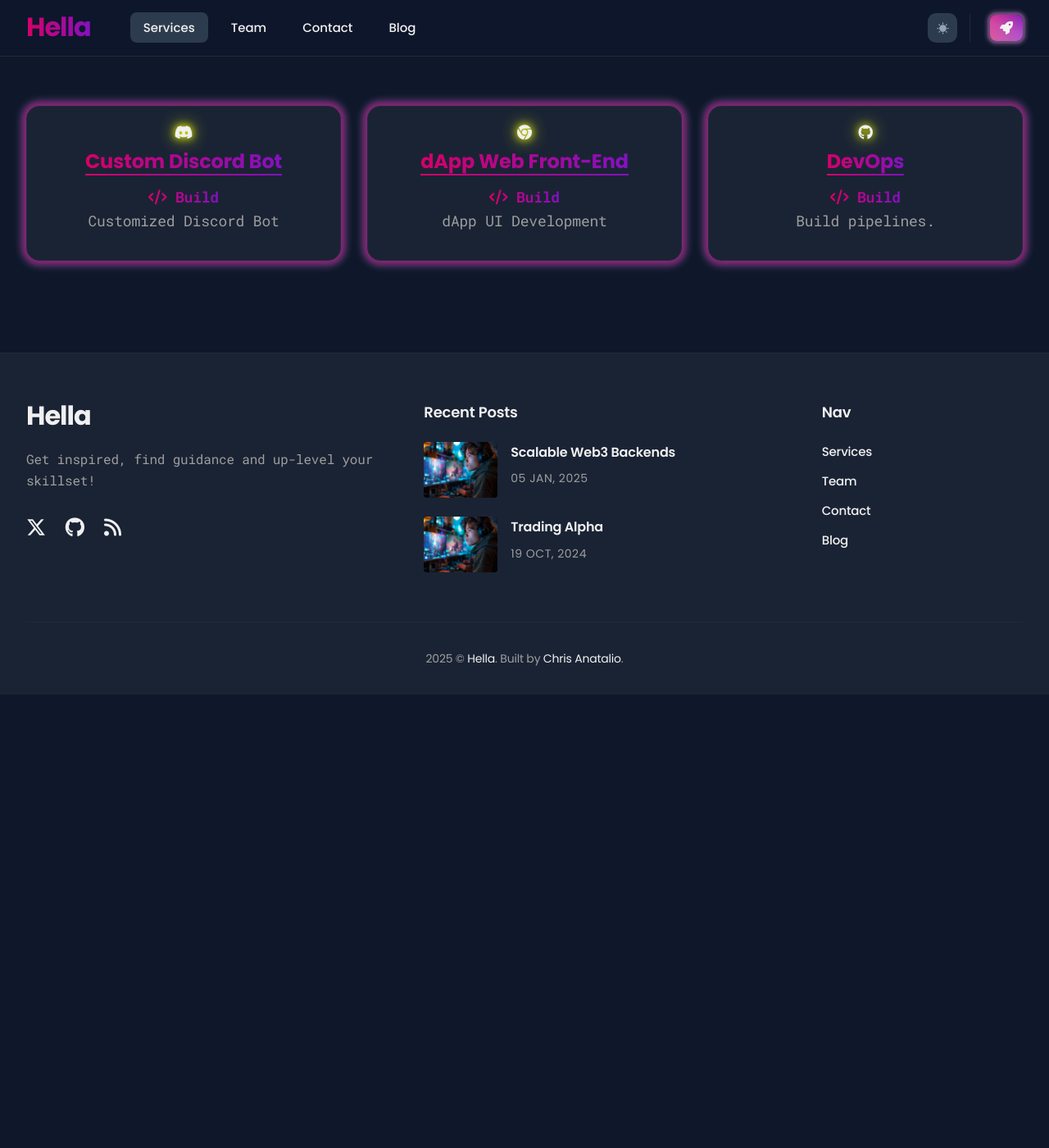
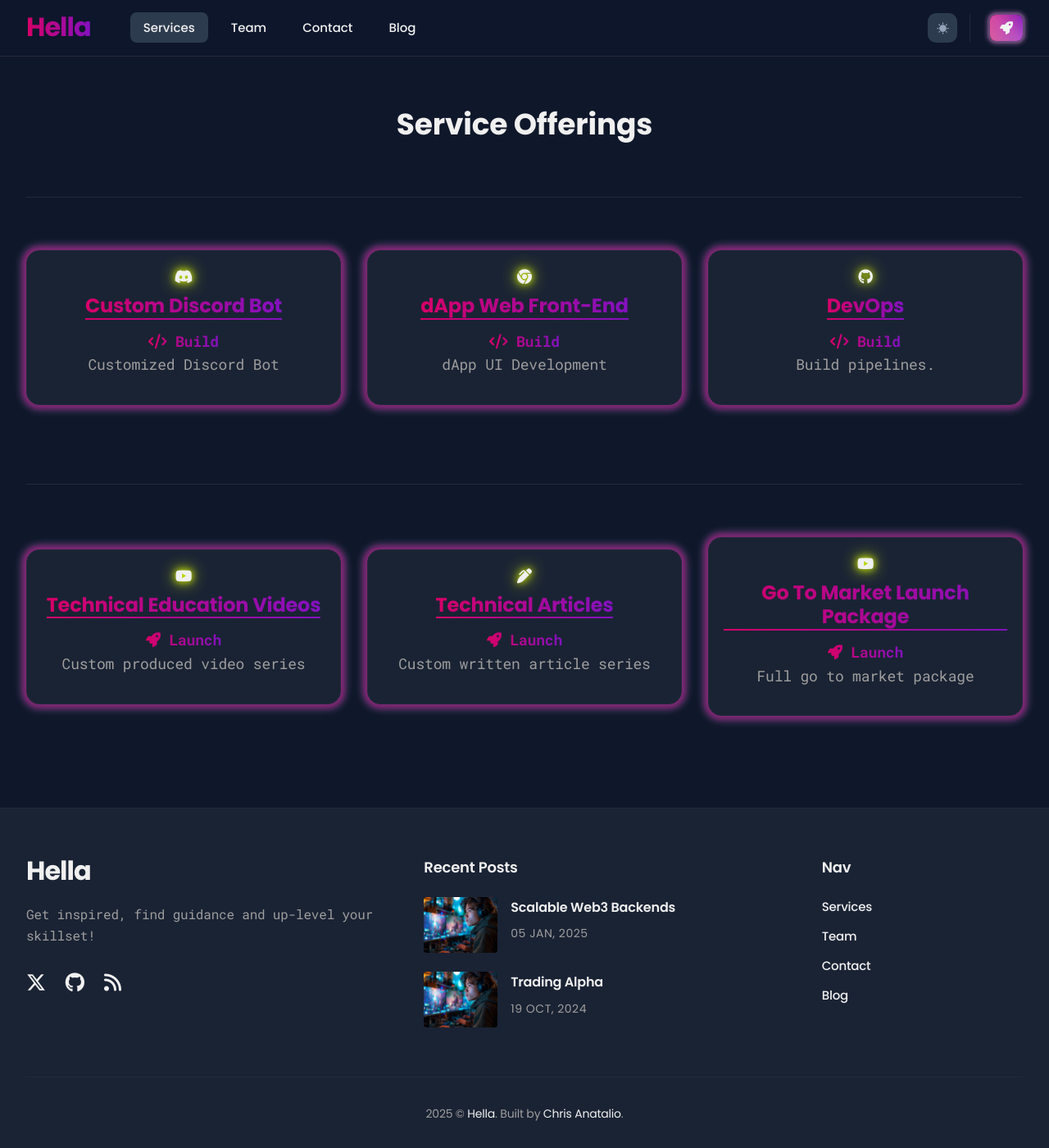
Before and after one commit to hella-web3/hella-site-base, a Jekyll site: the page built from _pages/services.html, in a window 1280 px wide and 1400 px high. Shown: the whole window at 82% size. Built offline with Jekyll 4.4.1, drawn with Linux system fonts in a browser that asks for light colours.

Commit message:
Update services and remove unused stuff

```diff
--- a/_includes/img.html
+++ /dev/null
@@ -1,6 +0,0 @@
-<figure class="gallery__image">
-  <img src="{{ include.src }}" loading="lazy" alt="{{ include.alt | default: '' }}">
-  {% if include.caption %}
-  <figcaption class="gallery__image__caption">{{ include.caption }}</figcaption>
-  {% endif %}
-</figure>
--- a/_pages/blog.html
+++ b/_pages/blog.html
@@ -1,6 +1,6 @@
 ---
 layout: default
-title: Archive
+title: Topic Zero Blog
 permalink: /blog/
 ---
 
--- a/_pages/services.html
+++ b/_pages/services.html
@@ -10,6 +10,12 @@
 <section class="section services-page">
   <div class="container">
     <div class="section__inner">
+        <div class="row">
+            <div class="col col-12 col-d-12">
+                <h1>Service Offerings</h1>
+                <hr/>
+            </div>
+        </div>
       <div class="row">
 
           <div class="col col-4 col-d-12">
@@ -81,6 +87,84 @@
               </section>
           </div>
       </div>
+
+        <div class="row">
+            <div class="col col-12 col-d-12">
+                <hr/>
+            </div>
+        </div>
+
+        <div class="row">
+            <div class="col col-4 col-d-12">
+                <section class="services-section">
+                    <div class="services-page__inner">
+                        <div class="services__icon">
+                            <i class="fa-brands fa-youtube"></i>
+                        </div>
+
+                        <div class="services__title">
+                            <h1>Technical Education Videos</h1>
+                            <hr/>
+                        </div>
+
+                        <div class="services__description">
+                            <strong><i class="fa-solid fa-rocket"></i> Launch </strong>
+                            <p>
+                                Custom produced video series
+                            </p>
+                        </div>
+
+                    </div>
+                </section>
+            </div>
+
+            <div class="col col-4 col-d-12">
+                <section class="services-section">
+                    <div class="services-page__inner">
+                        <div class="services__icon">
+                            <i class="fa-solid fa-pen-alt"></i>
+                        </div>
+
+                        <div class="services__title">
+                            <h1>Technical Articles</h1>
+                            <hr/>
+                        </div>
+
+                        <div class="services__description">
+                            <strong><i class="fa-solid fa-rocket"></i> Launch </strong>
+                            <p>
+                                Custom written article series
+                            </p>
+                        </div>
+
+                    </div>
+                </section>
+            </div>
+
+            <div class="col col-4 col-d-12">
+                <section class="services-section">
+                    <div class="services-page__inner">
+                        <div class="services__icon">
+                            <i class="fa-brands fa-youtube"></i>
+                        </div>
+
+                        <div class="services__title">
+                            <h1>Go To Market Launch Package</h1>
+                            <hr/>
+                        </div>
+
+                        <div class="services__description">
+                            <strong><i class="fa-solid fa-rocket"></i> Launch </strong>
+                            <p>
+                                Full go to market package
+                            </p>
+                        </div>
+
+                    </div>
+                </section>
+            </div>
+
+        </div>
     </div>
   </div>
 </section>
--- a/css/_2-base/base.scss
+++ b/css/_2-base/base.scss
@@ -14,11 +14,6 @@
   background-color: var(--background-color);
   -webkit-font-smoothing: antialiased;
   -moz-osx-font-smoothing: grayscale;
-
-  &.search-is-visible {
-    overflow: hidden;
-    -webkit-overflow-scrolling: auto;
-  }
 
   &.disable-animation {
     *, *::after, *::before {
@@ -192,8 +187,7 @@
   vertical-align: middle;
 }
 
-img,
-.gallery {
+img {
   &+em {
     display: block;
     margin-top: 12px;
--- a/css/_3-modules/services.scss
+++ b/css/_3-modules/services.scss
@@ -115,17 +115,6 @@
     margin-bottom: 16px;
   }
 
-  a:not([class]) {
-    text-decoration: underline;
-    text-decoration-thickness: 1px;
-    text-underline-offset: 2px;
-    color: var(--heading-font-color);
-
-    &:hover {
-      color: var(--primary-color);
-    }
-  }
-
   @media (max-width: $mobile) {
     font-size: 16px;
 
--- a/js/common.js
+++ b/js/common.js
@@ -2,8 +2,6 @@
   'use strict';
 
   const html = document.querySelector('html'),
-    globalWrap = document.querySelector('.global-wrap'),
-    body = document.querySelector('body'),
     menuToggle = document.querySelector(".hamburger"),
     menuList = document.querySelector(".main-nav"),
     toggleTheme = document.querySelector(".toggle-theme"),
```
Also changed, not shown: .github/workflows/jekyll.yml, README.md, 1 other file.
